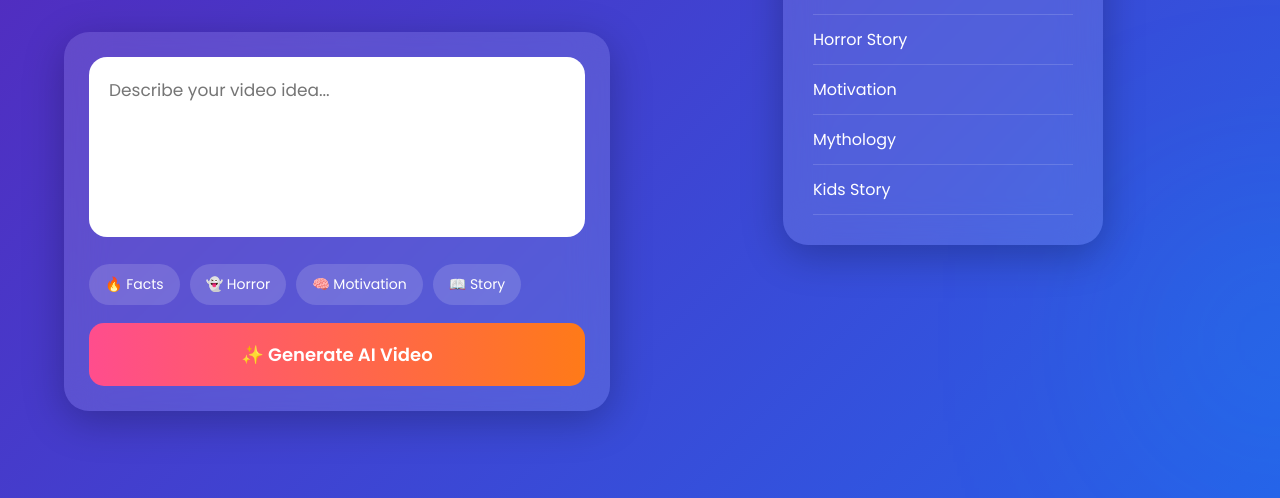
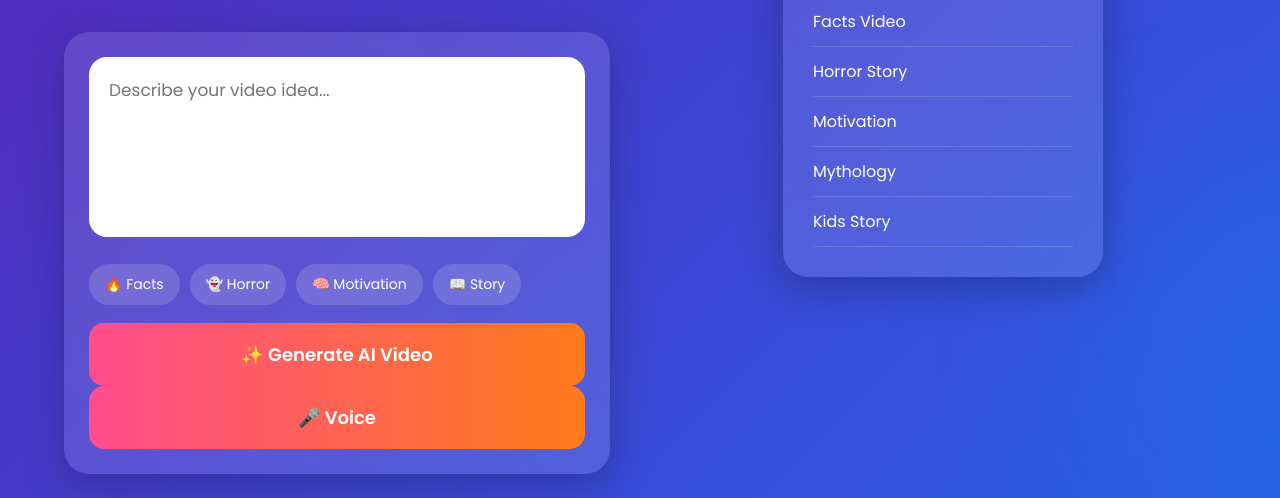
Before and after one commit to sy4773835-ui/AI-Video-Generator-, a website: page index.html in a window 1280 px wide. Shown: the part 454-952 px from the top of the page. Drawn offline with Linux system fonts and the light colour scheme.

Commit message:
Add voice button to action buttons section

```diff
--- a/index.html
+++ b/index.html
@@ -72,7 +72,9 @@
 ✨ Generate AI Video
 
 </button>
-
+<div class="action-buttons">
+    <button class="voice-btn">🎤 Voice</button>
+</div>
 </div>
 
 </div>
```
